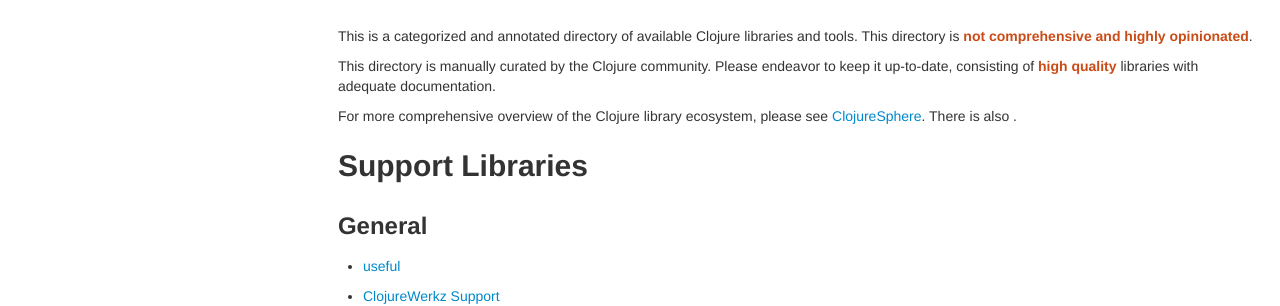
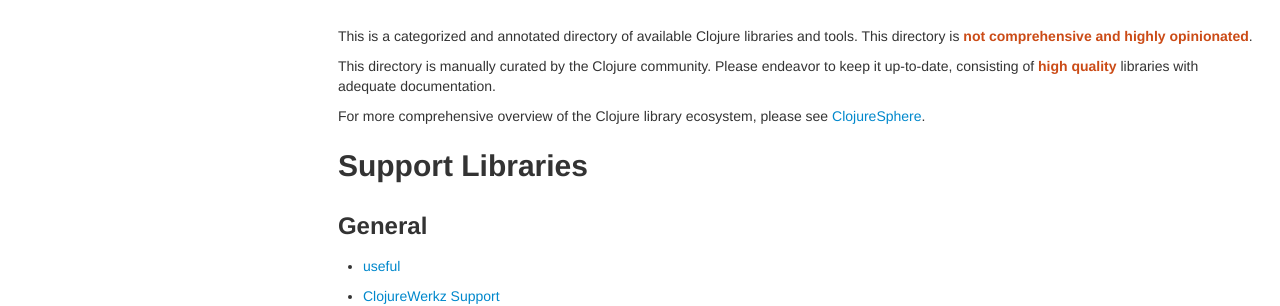
Before and after one commit to clojuredocs/guides, a Jekyll site: the page built from articles/ecosystem/libraries_directory.md, in a window 1280 px wide and 900 px high. Shown: the part 154-460 px from the top of the window. Built offline with Jekyll 4.4.1, drawn with Linux system fonts in a browser that asks for light colours; some web fonts are replaced; Markdown is read by kramdown in place of the engine named in the settings.

Commit message:
Wasn't supposed to be committed

```diff
--- a/articles/ecosystem/libraries_directory.md
+++ b/articles/ecosystem/libraries_directory.md
@@ -12,7 +12,6 @@ This directory is manually curated by the Clojure community. Please endeavor to
 consisting of **high quality** libraries with adequate documentation.
 
 For more comprehensive overview of the Clojure library ecosystem, please see [ClojureSphere](http://clojuresphere.com/).
-There is also []().
 
 
 ## Support Libraries
```
